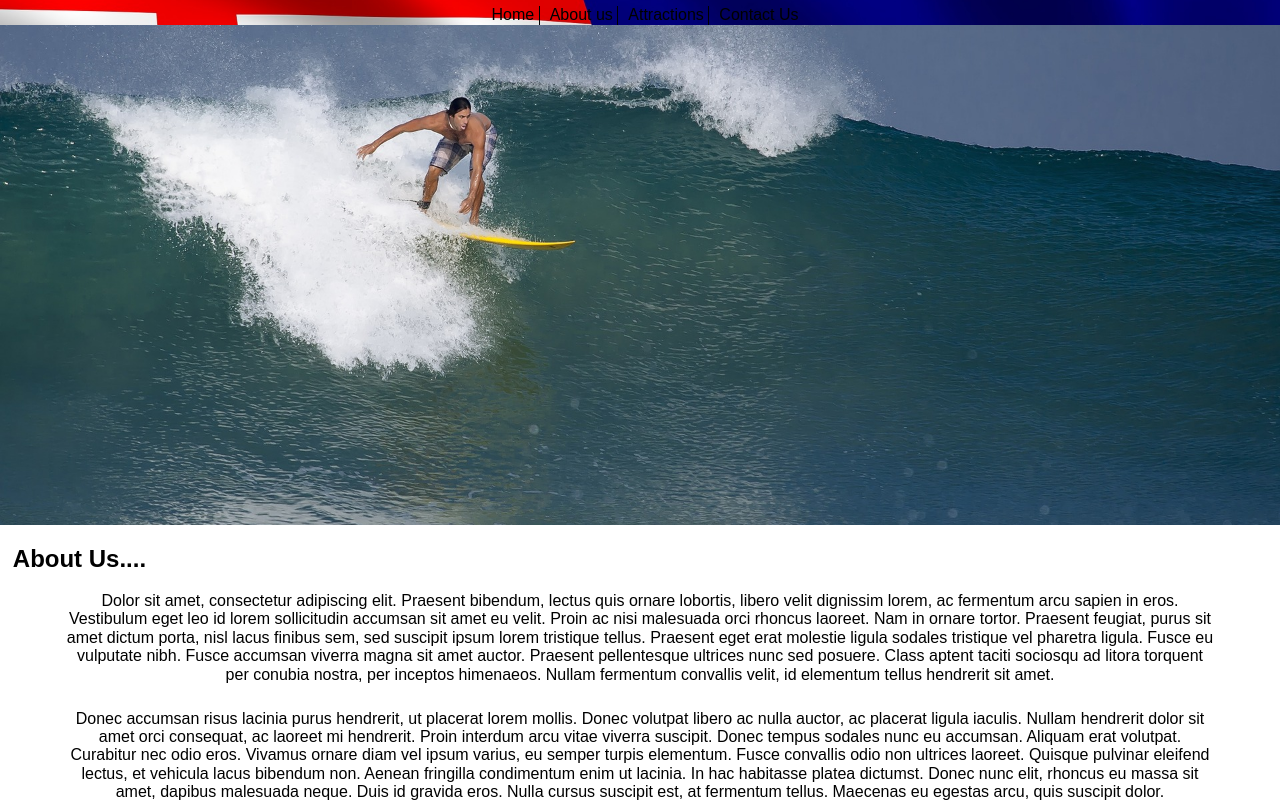
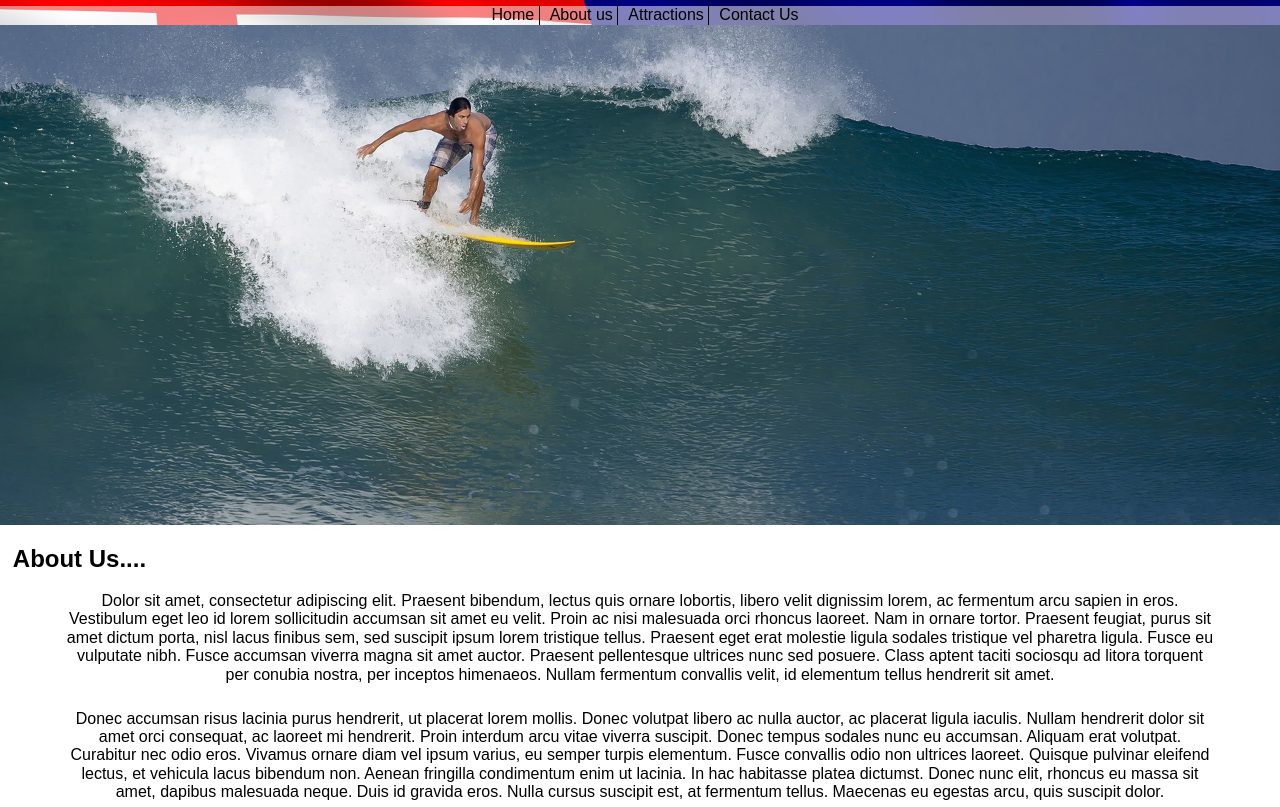
Before and after one commit to phyrenight/Tourist-attraction, a plain HTML site: page index.html in a window 1280 px wide. Shown: the part 52-859 px from the top of the page. Drawn offline with Linux system fonts and the light colour scheme.

Commit message:
nav bar is hard to see

```diff
--- a/css/styles.sass
+++ b/css/styles.sass
@@ -15,6 +15,9 @@ header
 
    h1
       margin-top: 0%
+
+   nav
+      background: rgba(255, 255, 255, 0.5)
 
 #main-parallax
    background-image: url("../images/surfing1920.jpg")
```
Also changed, not shown: css/styles.css, 1 other file.
